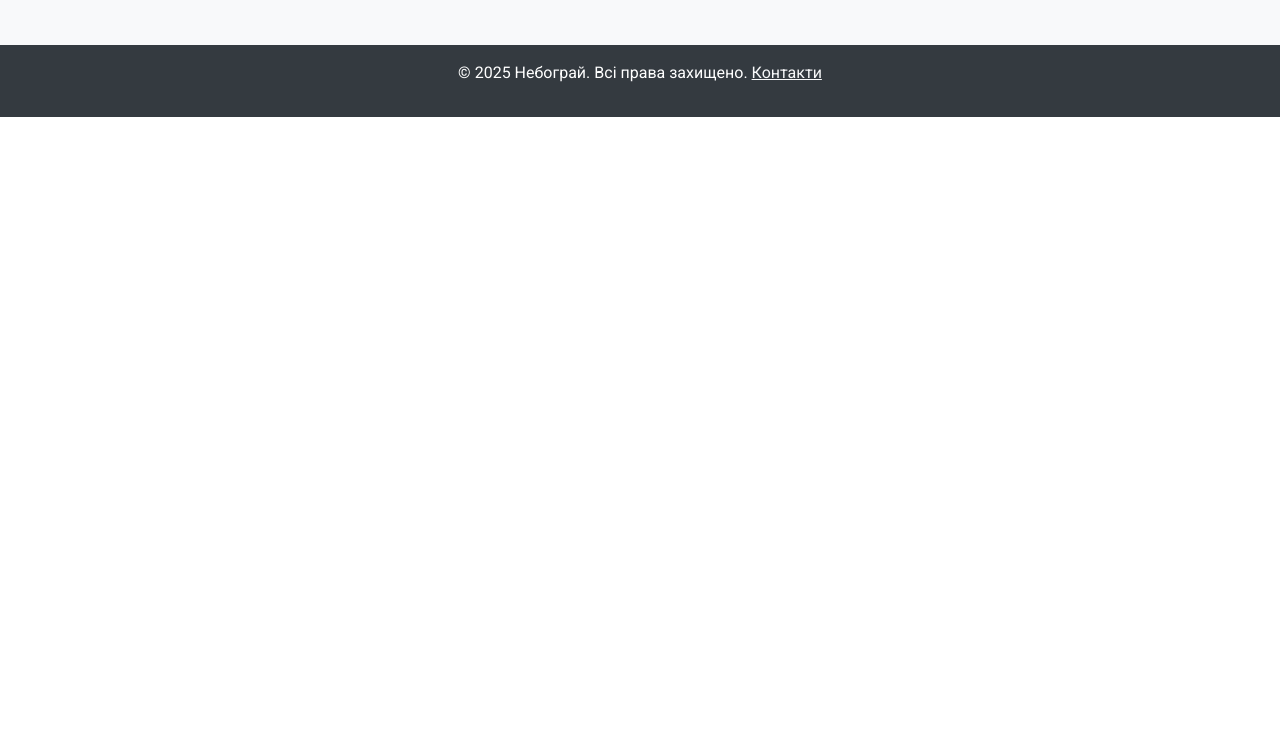
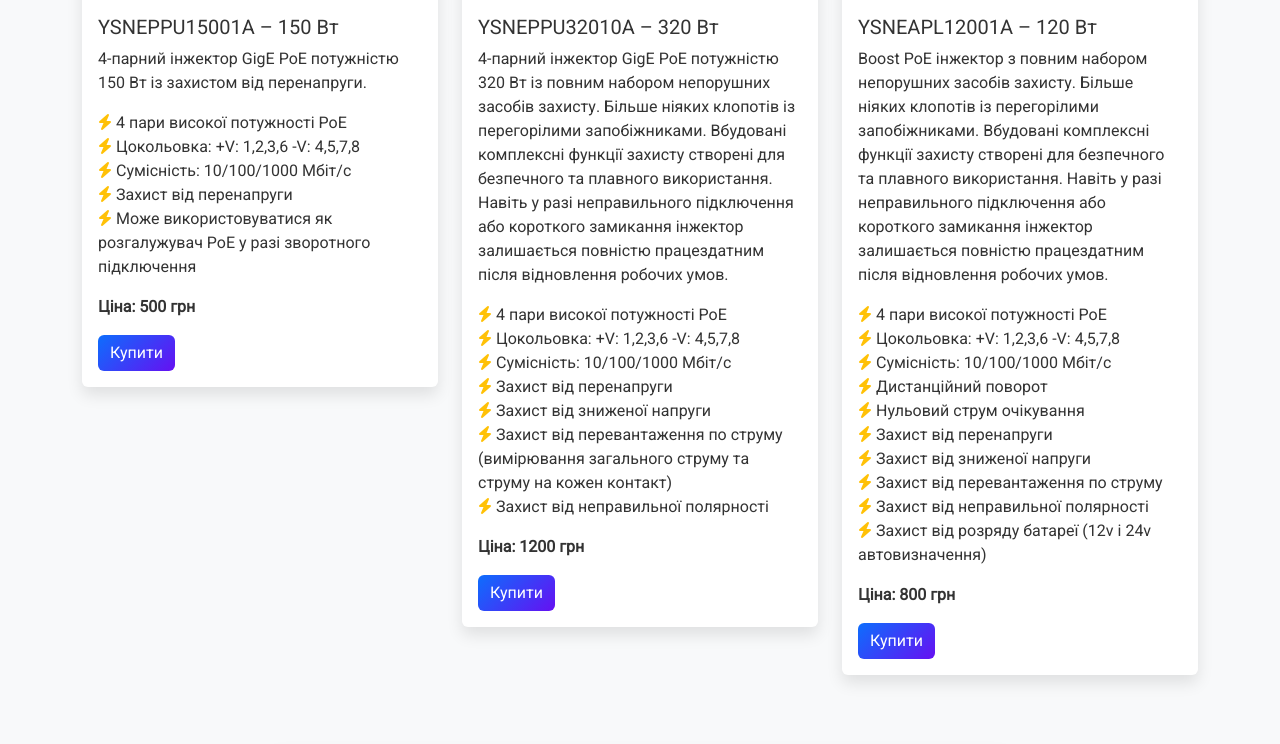
Before and after one commit to Mo-Love/nebogray-flask, a Flask app: page / in a window 1280 px wide. Shown: the part 1645-2389 px from the top of the page. Before the commit the page ends 1762 px from the top, so only its background shows below. Run offline with Flask 3, Linux system fonts and the light colour scheme.

Commit message:
Update: Full content from original + enhanced styles with navbar and images

```diff
--- a/app.py
+++ b/app.py
@@ -1,40 +1,90 @@
 from flask import Flask, render_template
+import os
 
 app = Flask(__name__)
 
 @app.route('/')
 def index():
-    # Дані для шаблону (можна замінити на БД)
-    stats = {'reobladnano': 150, 'vidremontovano': 300}  # Оновив нулі на реалістичні
+    stats = {'reobladnano': 150, 'vidremontovano': 300}
     services = [
         {
-            'title': 'Переобладнання StarLink V2 для авто',
-            'description': 'Комплект: водостійкий корпус, 4 неодимові магніти, PoE інжектор, мікротік.',
-            'details': ['Водостійкий корпус', '4 неодимові магніти', 'PoE інжектор', 'Мікротік']
+            'title': 'Переобладнання StarLink V2 для Вашого авто',
+            'description': 'В комплект переобладнання входить: водостійкий корпус, 4 неодимові магніти, PoE інжектор, мікротік.',
+            'details': ['водостійкий корпус', '4 неодимові магніти', 'PoE інжектор', 'мікротік']
         },
         {
-            'title': 'Ремонт та модернізація',
-            'description': 'Заміна корпусу, ремонт плати, переробка розʼєму під RJ 45, переробка роутера.',
-            'details': ['Заміна корпусу', 'Ремонт плати', 'Переробка розʼєму RJ 45', 'Переробка роутера']
+            'title': 'Ремонт та модернізація STARLINKів',
+            'description': 'Заміна корпусу, ремонт пошкодженої плати, переробка розʼєму під RJ 45, переробка роутера STARLINK V2 під RJ 45.',
+            'details': ['Заміна корпусу', 'Ремонт пошкодженої плати', 'Переробка розʼєму під RJ 45', 'Переробка роутера STARLINK V2 під RJ 45']
         }
     ]
     poe_injectors = [
-        {'model': 'YSNEPPU15001A', 'power': '15W', 'ports': '1x Gigabit', 'price': '500 грн'},
-        {'model': 'YSNEPPU32010A', 'power': '32W', 'ports': '1x Gigabit', 'price': '700 грн'},
-        {'model': 'YSNEAPL12001A', 'power': '12W', 'ports': '1x Fast Ethernet', 'price': '400 грн'}
+        {
+            'model': 'YSNEPPU15001A',
+            'power': '150 Вт',
+            'description': '4-парний інжектор GigE PoE потужністю 150 Вт із захистом від перенапруги.',
+            'features': [
+                '4 пари високої потужності PoE',
+                'Цокольовка: +V: 1,2,3,6 -V: 4,5,7,8',
+                'Сумісність: 10/100/1000 Мбіт/с',
+                'Захист від перенапруги',
+                'Може використовуватися як розгалужувач PoE у разі зворотного підключення'
+            ],
+            'price': '500 грн'
+        },
+        {
+            'model': 'YSNEPPU32010A',
+            'power': '320 Вт',
+            'description': '4-парний інжектор GigE PoE потужністю 320 Вт із повним набором непорушних засобів захисту. Більше ніяких клопотів із перегорілими запобіжниками. Вбудовані комплексні функції захисту створені для безпечного та плавного використання. Навіть у разі неправильного підключення або короткого замикання інжектор залишається повністю працездатним після відновлення робочих умов.',
+            'features': [
+                '4 пари високої потужності PoE',
+                'Цокольовка: +V: 1,2,3,6 -V: 4,5,7,8',
+                'Сумісність: 10/100/1000 Мбіт/с',
+                'Захист від перенапруги',
+                'Захист від зниженої напруги',
+                'Захист від перевантаження по струму (вимірювання загального струму та струму на кожен контакт)',
+                'Захист від неправильної полярності'
+            ],
+            'price': '1200 грн'
+        },
+        {
+            'model': 'YSNEAPL12001A',
+            'power': '120 Вт',
+            'description': 'Boost PoE інжектор з повним набором непорушних засобів захисту. Більше ніяких клопотів із перегорілими запобіжниками. Вбудовані комплексні функції захисту створені для безпечного та плавного використання. Навіть у разі неправильного підключення або короткого замикання інжектор залишається повністю працездатним після відновлення робочих умов.',
+            'features': [
+                '4 пари високої потужності PoE',
+                'Цокольовка: +V: 1,2,3,6 -V: 4,5,7,8',
+                'Сумісність: 10/100/1000 Мбіт/с',
+                'Дистанційний поворот',
+                'Нульовий струм очікування',
+                'Захист від перенапруги',
+                'Захист від зниженої напруги',
+                'Захист від перевантаження по струму',
+                'Захист від неправильної полярності',
+                'Захист від розряду батареї (12v і 24v автовизначення)'
+            ],
+            'price': '800 грн'
+        }
     ]
-    cable = {'model': 'YSNEACSLDV21A', 'length': '2m', 'type': 'Cat6', 'price': '200 грн'}
+    cable = {
+        'model': 'YSNEACSLDV21A',
+        'description': 'Оригінальний кабель Dishy v2 на адаптер RJ45 (T568B).',
+        'features': [
+            'Перетворює роз’єм SPX dishy v2 на RJ45',
+            'Сумісність: 10/100/1000 Мбіт/с',
+            'Алюмінієва оболонка',
+            'Кабель Ethernet CAT8 довжиною 30 см у комплекті'
+        ],
+        'price': '300 грн'
+    }
     reviews = [
-        {'author': 'Іван Кривоніс', 'text': 'Швидкий ремонт, все працює ідеально!'},
-        {'author': 'Петро Качур', 'text': 'Переобладнання для авто – топ, рекомендую!'},
-        {'author': 'Лілія Степанко', 'text': 'Якісний сервіс, дякую Небограю!'}
+        {'author': 'Іван Кривоніс', 'text': '“Дякую Вашій команді за швидкий та якісний ремонт! Окреме дякую за консультації і те, що завжди на звязку!”'},
+        {'author': 'Петро Качур', 'text': '“Ваші майстри дуже якісно переобладнали мій старлінк під мій автомобіль. Термінал працює бездоганно, а я маю швидкісний інтернет тепер навіть далеко в горах. Дуже зручний девайс для тих хто любить відпочивати на природі та бути завжди з якісним інтернетом!”'},
+        {'author': 'Лілія Степанко', 'text': '“Наша компанія займається пасажирськими перевезеннями в Європу. Команада Небограй обладнала 5 наших автобусів терміналами Старлінк і тепер пасажири на протязі всієї подорожі мають змогу мати інтернет з швідкістю від 100 Мб. Клієнти приємно вражені таким сервісом та рекомендують тепер тільки нас.”'}
     ]
     return render_template('index.html', stats=stats, services=services, poe_injectors=poe_injectors,
                            cable=cable, reviews=reviews)
 
 if __name__ == '__main__':
-    app.run(debug=True)
-
-if __name__ == '__main__':
     port = int(os.environ.get('PORT', 5000))
     app.run(host='0.0.0.0', port=port, debug=False)
--- a/templates/base.html
+++ b/templates/base.html
@@ -3,27 +3,53 @@
 <head>
     <meta charset="UTF-8">
     <meta name="viewport" content="width=device-width, initial-scale=1.0">
-    <title>{% block title %}Небограй – Сервіс STARLINK{% endblock %}</title>
+    <title>{% block title %}Небограй – Професійний ремонт STARLINK{% endblock %}</title>
     <link href="https://cdn.jsdelivr.net/npm/bootstrap@5.3.3/dist/css/bootstrap.min.css" rel="stylesheet">
     <link href="https://fonts.googleapis.com/css2?family=Inter:wght@400;600;700&family=Roboto:wght@300;400&display=swap" rel="stylesheet">
     <link href="https://cdnjs.cloudflare.com/ajax/libs/font-awesome/6.4.0/css/all.min.css" rel="stylesheet">
     <style>
-        body { font-family: 'Roboto', sans-serif; background-color: #f8f9fa; color: #333; }
-        .header { background: linear-gradient(135deg, #0d6efd, #6610f2); color: white; padding: 2rem 0; }
+        :root { --bg-color: #f8f9fa; --text-color: #333; --card-bg: white; }
+        [data-theme="dark"] { --bg-color: #343a40; --text-color: #f8f9fa; --card-bg: #495057; }
+        body { font-family: 'Roboto', sans-serif; background-color: var(--bg-color); color: var(--text-color); transition: background 0.3s; }
+        .navbar { background: linear-gradient(135deg, #0d6efd, #6610f2); }
+        .navbar-brand { font-family: 'Inter', sans-serif; font-weight: 700; }
+        .header { background: linear-gradient(135deg, #0d6efd, #6610f2); color: white; padding: 4rem 0; animation: fadeIn 1s; }
         .header h1 { font-family: 'Inter', sans-serif; font-weight: 700; }
-        .card { border: none; box-shadow: 0 4px 6px rgba(0,0,0,0.1); transition: transform 0.2s; }
-        .card:hover { transform: translateY(-5px); }
-        .btn-primary { background-color: #0d6efd; border-color: #0d6efd; }
-        .btn-primary:hover { background-color: #0b5ed7; }
-        footer { background: #343a40; color: white; padding: 1rem 0; text-align: center; }
-        .accordion-button { font-weight: 600; }
+        .card { border: none; box-shadow: 0 8px 16px rgba(0,0,0,0.1); transition: transform 0.3s, box-shadow 0.3s; background: var(--card-bg); color: var(--text-color); }
+        .card:hover { transform: translateY(-10px) scale(1.02); box-shadow: 0 12px 24px rgba(0,0,0,0.15); }
+        .btn-primary { background: linear-gradient(135deg, #0d6efd, #6610f2); border: none; transition: transform 0.2s; }
+        .btn-primary:hover { transform: scale(1.05); }
+        footer { background: #343a40; color: white; padding: 2rem 0; text-align: center; }
+        .section { animation: fadeInUp 0.8s ease-out; }
+        .theme-toggle { position: fixed; top: 20px; right: 20px; z-index: 1000; }
+        img { max-width: 100%; height: auto; border-radius: 8px; loading: lazy; }
+        @keyframes fadeIn { from { opacity: 0; } to { opacity: 1; } }
+        @keyframes fadeInUp { from { opacity: 0; transform: translateY(30px); } to { opacity: 1; transform: translateY(0); } }
+        .accordion-button { font-weight: 600; background: var(--card-bg); color: var(--text-color); }
     </style>
 </head>
 <body>
-    <header class="header text-center">
+    <button class="btn btn-secondary theme-toggle" onclick="toggleTheme()"><i class="fas fa-moon"></i></button>
+    <nav class="navbar navbar-expand-lg navbar-dark">
         <div class="container">
-            <h1 class="display-4"><i class="fas fa-satellite"></i> Небограй – Професійний ремонт STARLINK</h1>
-            <p class="lead">Переобладнання терміналів під ваше авто</p>
+            <a class="navbar-brand" href="#"><i class="fas fa-satellite"></i> Небограй</a>
+            <button class="navbar-toggler" type="button" data-bs-toggle="collapse" data-bs-target="#navbarNav">
+                <span class="navbar-toggler-icon"></span>
+            </button>
+            <div class="collapse navbar-collapse" id="navbarNav">
+                <ul class="navbar-nav ms-auto">
+                    <li class="nav-item"><a class="nav-link" href="#home">Головна</a></li>
+                    <li class="nav-item"><a class="nav-link" href="#services">Послуги</a></li>
+                    <li class="nav-item"><a class="nav-link" href="#poe">PoE-інжектори</a></li>
+                    <li class="nav-item"><a class="nav-link" href="#contacts">Контакти</a></li>
+                </ul>
+            </div>
+        </div>
+    </nav>
+    <header class="header text-center" id="home">
+        <div class="container">
+            <h1 class="display-3">Професійний ремонт та переобладнання терміналів STARLINK під ваше авто</h1>
+            <p class="lead">Сервіс STARLINKів – STARLINK, ремонт, сервіс</p>
         </div>
     </header>
     <main class="container my-5">
@@ -35,5 +61,17 @@
         </div>
     </footer>
     <script src="https://cdn.jsdelivr.net/npm/bootstrap@5.3.3/dist/js/bootstrap.bundle.min.js"></script>
+    <script>
+        function toggleTheme() {
+            document.body.dataset.theme = document.body.dataset.theme === 'dark' ? 'light' : 'dark';
+            document.body.style.backgroundColor = document.body.dataset.theme === 'dark' ? '#343a40' : '#f8f9fa';
+        }
+        // Smooth scroll для меню
+        document.querySelectorAll('a[href^="#"]').forEach(anchor => {
+            anchor.addEventListener('click', function (e) {
+                e.preventDefault(); document.querySelector(this.getAttribute('href')).scrollIntoView({ behavior: 'smooth' });
+            });
+        });
+    </script>
 </body>
 </html>
--- a/templates/index.html
+++ b/templates/index.html
@@ -2,7 +2,7 @@
 
 {% block content %}
 <!-- Статистика -->
-<section class="row mb-5 text-center">
+<section id="stats" class="row mb-5 text-center section">
     <div class="col-md-6">
         <div class="card bg-primary text-white">
             <div class="card-body">
@@ -20,10 +20,11 @@
 </section>
 
 <!-- Послуги -->
-<section class="row mb-5">
+<section id="services" class="row mb-5 section">
     {% for service in services %}
     <div class="col-md-6 mb-4">
         <div class="card h-100">
+            <img src="https://source.unsplash.com/600x400/?starlink,car" class="card-img-top" alt="{{ service.title }}">
             <div class="card-header bg-info text-white">
                 <h5>{{ service.title }}</h5>
             </div>
@@ -47,18 +48,21 @@
 </section>
 
 <!-- PoE-інжектори -->
-<section class="row mb-5">
-    <h2 class="col-12 mb-4 text-center">PoE-інжектори</h2>
+<section id="poe" class="row mb-5 section">
+    <h2 class="col-12 mb-4 text-center">PoE інжектори для STARLINKів</h2>
     {% for injector in poe_injectors %}
     <div class="col-md-4 mb-4">
         <div class="card">
+            <img src="https://source.unsplash.com/400x300/?poe,injector" class="card-img-top" alt="{{ injector.model }}">
             <div class="card-body">
-                <h5 class="card-title">{{ injector.model }}</h5>
+                <h5 class="card-title">{{ injector.model }} – {{ injector.power }}</h5>
+                <p class="card-text">{{ injector.description }}</p>
                 <ul class="list-unstyled">
-                    <li><strong>Потужність:</strong> {{ injector.power }}</li>
-                    <li><strong>Порти:</strong> {{ injector.ports }}</li>
-                    <li><strong>Ціна:</strong> {{ injector.price }}</li>
+                    {% for feature in injector.features %}
+                    <li><i class="fas fa-bolt text-warning"></i> {{ feature }}</li>
+                    {% endfor %}
                 </ul>
+                <p class="fw-bold">Ціна: {{ injector.price }}</p>
                 <a href="#" class="btn btn-primary">Купити</a>
             </div>
         </div>
@@ -67,12 +71,18 @@
 </section>
 
 <!-- Кабель -->
-<section class="row mb-5 justify-content-center">
-    <div class="col-md-6">
+<section class="row mb-5 section justify-content-center">
+    <div class="col-md-8">
         <div class="card">
+            <img src="https://source.unsplash.com/600x300/?cable,ethernet" class="card-img-top" alt="{{ cable.model }}">
             <div class="card-body text-center">
-                <h5>Оригінальний кабель {{ cable.model }}</h5>
-                <p><strong>Довжина:</strong> {{ cable.length }} | <strong>Тип:</strong> {{ cable.type }} | <strong>Ціна:</strong> {{ cable.price }}</p>
+                <h5>{{ cable.model }} – {{ cable.description }}</h5>
+                <ul class="list-unstyled">
+                    {% for feature in cable.features %}
+                    <li><i class="fas fa-plug text-info"></i> {{ feature }}</li>
+                    {% endfor %}
+                </ul>
+                <p class="fw-bold">Ціна: {{ cable.price }}</p>
                 <a href="#" class="btn btn-success">Додати в кошик</a>
             </div>
         </div>
@@ -80,7 +90,7 @@
 </section>
 
 <!-- Відгуки -->
-<section class="row mb-5">
+<section id="reviews" class="row mb-5 section">
     <h2 class="col-12 mb-4 text-center">Відгуки клієнтів</h2>
     <div class="accordion" id="reviewsAccordion">
         {% for review in reviews %}
@@ -92,11 +102,16 @@
             </h2>
             <div id="review{{ loop.index }}" class="accordion-collapse collapse show" data-bs-parent="#reviewsAccordion">
                 <div class="accordion-body">
-                    "{{ review.text }}"
+                    {{ review.text }}
                 </div>
             </div>
         </div>
         {% endfor %}
     </div>
 </section>
+
+<section id="contacts" class="row mb-5 section text-center">
+    <h2>Контакти</h2>
+    <p>Зв'яжіться з нами: info@nebogray.com | +380 XX XXX XX XX</p>
+</section>
 {% endblock %}
```
Also changed, not shown: static/images/komanda_nebogray.jpeg (added), static/images/pererobka_rozyemu_starlink_rj45.jpg (added), static/images/pid_avto_starlink.jpg (added), static/images/remont_poshkodjenoyi_plati_starlink.jpg (added), static/images/starlink_avtopererobka.jpg (added), static/images/starlink_dlya_avto.jpg (added), static/images/starlink_pid_avto.jpg (added), static/images/zamina_korpusu_starlink.jpg (added), 2 other files.
